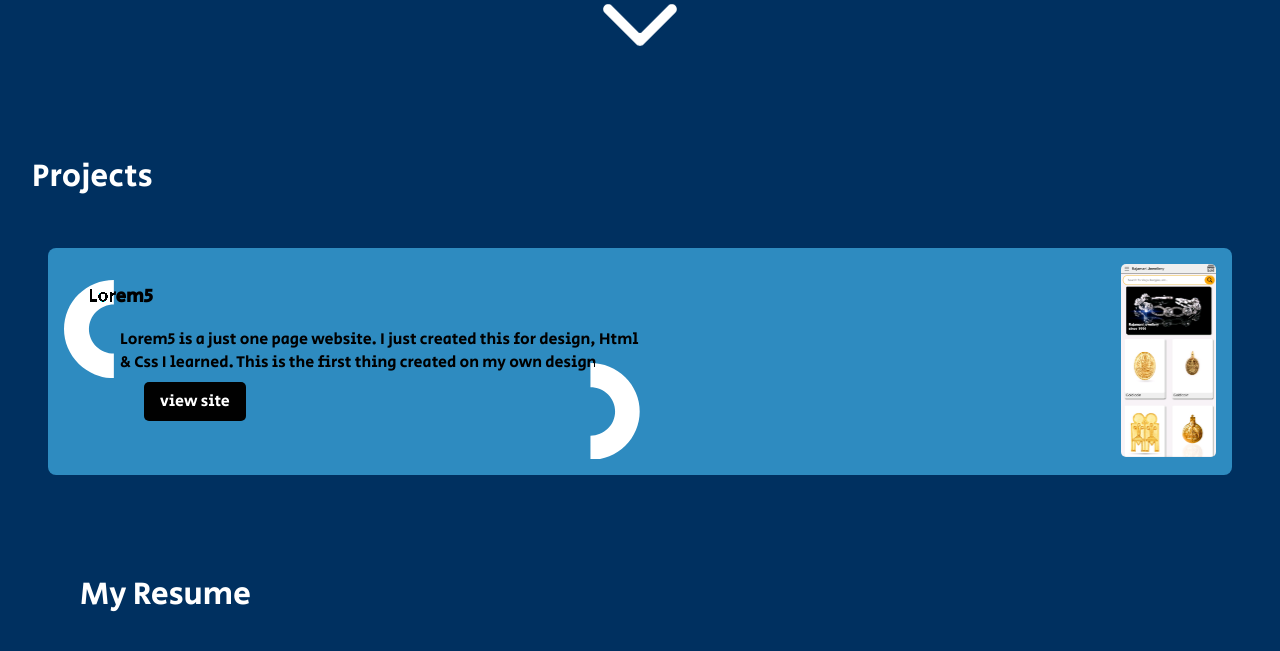
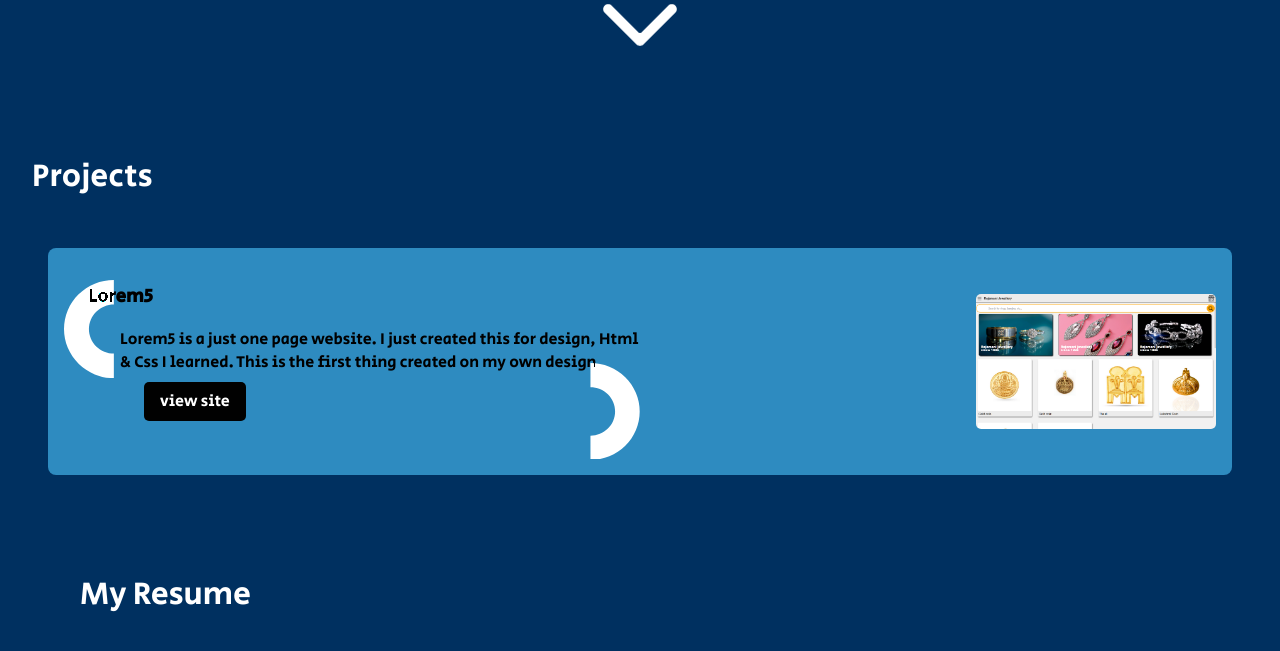
Before and after one commit to gamersdestiny/gamersdestiny.github.io, a Django app: page / in a window 1280 px wide. Shown: the part 727-1378 px from the top of the page. Run offline with Django 3.2, Linux system fonts and the light colour scheme.

Commit message:
images changed

```diff
--- a/website/static/css/style.css
+++ b/website/static/css/style.css
@@ -300,7 +300,7 @@ body{
     top: 0;
     bottom: 0;
     border-radius: 5px;
-    margin: 1rem;
+    margin: auto 1rem;
 }
 
 /* ========================= resume section =============================== */
```
Also changed, not shown: website/static/media/image-1.jpg, website/static/media/image-2.jpg, website/static/media/image-3.jpg.
